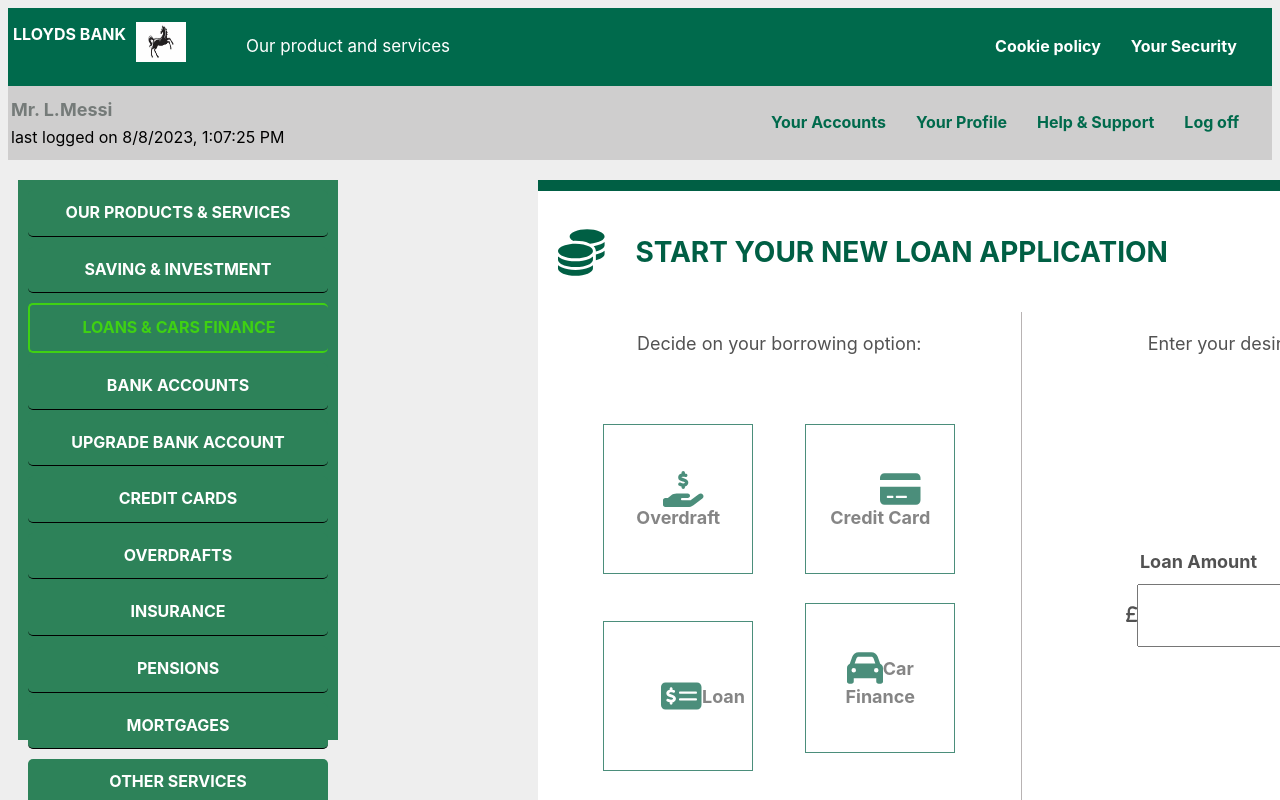
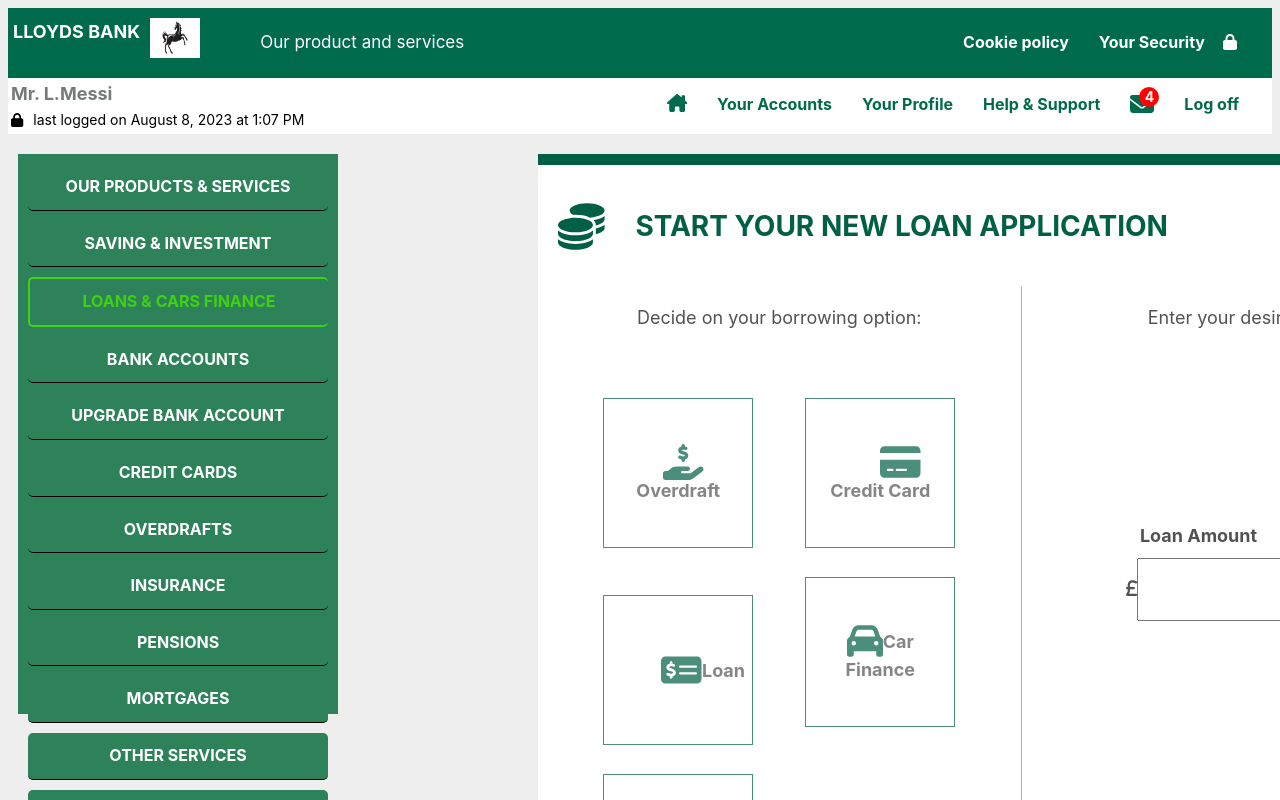
Before and after one commit to Safo-Samson/customer-interface-decisioning, a React (Vite) app: page / in a window 1280 px wide. Shown: the top 800 px of the page. Built offline with nearby package versions, Linux system fonts and the light colour scheme.

Commit message:
added icons to horizontal bar

```diff
--- a/src/components/UIComponents/HorizontalBar.css
+++ b/src/components/UIComponents/HorizontalBar.css
@@ -4,6 +4,8 @@
   background-color: #006a4c;
   padding: 5px;
   align-items: center; /* Center items vertically */
+  height: 60px;
+
 }
 
 .bar-text {
@@ -12,6 +14,7 @@
   margin-left: auto;
   display: flex; /* This enables Flexbox layout */
   flex-direction: row;
+  cursor: pointer;
 }
 
 .bar-text h4 {
@@ -30,6 +33,7 @@
   font-weight: bold; /* Make text bold */
   color: white;
   margin-right: 10px;
+  font-size: 18px;
 }
 
 .logo-container {
@@ -61,6 +65,7 @@
 .custom-dropdown {
   display: inline-block;
   position: relative;
+   z-index: 1; /* Set a higher z-index value for the dropdown container */
 }
 
 .dropdown-header {
@@ -78,6 +83,8 @@
   /* border: 1px solid #ccc; */
 
   width: 100%;
+   z-index: 2; /* Set an even higher z-index value for the dropdown content */
+
 }
 
 .custom-dropdown:hover .dropdown-content {
--- a/src/components/UIComponents/HorizontalBar.jsx
+++ b/src/components/UIComponents/HorizontalBar.jsx
@@ -1,7 +1,8 @@
 import "./HorizontalBar.css";
 import horseLogo from "../../assets/horseLogo.jpeg";
 import React from "react";
-
+import { FontAwesomeIcon } from "@fortawesome/react-fontawesome";
+import { faLock } from "@fortawesome/free-solid-svg-icons";
 const HorizontalBar = () => {
   return (
     <div className="horizontal-bar">
@@ -22,7 +23,10 @@ const HorizontalBar = () => {
 
       <div className="bar-text">
         <h4>Cookie policy</h4>
-        <h4>Your Security</h4>
+        <h4>
+          Your Security
+          <FontAwesomeIcon icon={faLock} style={{ marginLeft: "18px" }} />
+        </h4>
       </div>
 
       <i className="fa fa-user profile-icon"></i>
--- a/src/components/UIComponents/UserBar.css
+++ b/src/components/UIComponents/UserBar.css
@@ -1,10 +1,11 @@
 .user-bar {
   display: flex; /* This enables Flexbox layout */
   flex-direction: row; /* By default, Flexbox arranges items in a row */
-  background-color: rgb(207, 206, 206);
+  background-color: rgb(255, 255, 255);
   padding: 3px;
   align-items: center; /* Center items vertically */
   margin-bottom: 20px;
+   height: 50px;
 }
 
 .user-bar-text {
@@ -13,12 +14,41 @@
   margin-left: auto;
   display: flex; /* This enables Flexbox layout */
   flex-direction: row;
+   cursor: pointer;
+}
+.message-icon-container {
+  position: relative;
+  display: inline-block;
+  /* margin-right: 20px;  */
 }
 
+.message-icon {
+  font-size: 24px; /* Adjust the font size of the icon */
+  color: #006a4c;; /* Adjust the icon color */
+}
+
+.unread-messages {
+  position: absolute;
+  top: -5px; /* Adjust the vertical position of the circle */
+  right: -5px; /* Adjust the horizontal position of the circle */
+  background-color: red;
+  color: white;
+  font-size: 14px; /* Adjust the font size of the number */
+  font-weight: bold;
+  width: 20px;
+  height: 20px;
+  display: flex;
+  align-items: center;
+  justify-content: center;
+  border-radius: 50%; /* Create a circular shape */
+}
 .user-bar-text h4 {
   margin-right: 30px;
 }
 
+.Last-login{
+  font-size: 14px;
+}
 .user-bank-logo {
   width: 50px; /* Adjust the width of the logo as needed */
   height: 40px; /* Adjust the height of the logo as needed */
@@ -95,3 +125,5 @@
 .user-dropdown-content a:hover {
   background-color: #05980e;
 }
+
+/* Add these styles to your UserBar.css stylesheet */
--- a/src/components/UIComponents/UserBar.jsx
+++ b/src/components/UIComponents/UserBar.jsx
@@ -1,26 +1,56 @@
 import "./UserBar.css";
-import React from "react";
-
-import { useState, useEffect } from "react";
+import React, { useState, useEffect } from "react";
+import { FontAwesomeIcon } from "@fortawesome/react-fontawesome";
+import {
+  faLock,
+  faEnvelope,
+  faHouseChimney,
+} from "@fortawesome/free-solid-svg-icons"; // Import the envelope (message) icon
 
 const UserBar = () => {
-  const [date, setDate] = useState(new Date().toLocaleString());
+  const [formattedDate, setFormattedDate] = useState("");
+  const [unreadMessages, setUnreadMessages] = useState(4); // Replace with your actual unread message count
 
   useEffect(() => {
-    setDate(new Date().toLocaleString()), [];
-  });
+    const options = {
+      day: "numeric",
+      month: "long",
+      year: "numeric",
+      hour: "numeric",
+      minute: "numeric",
+      hour12: true,
+    };
+
+    const date = new Date();
+    const formatted = date.toLocaleString(undefined, options);
+
+    setFormattedDate(formatted);
+  }, []);
+
   return (
     <div className="user-bar">
       <div className="user-logo-container">
         <div className="user-logo-text">Mr. L.Messi</div>
-        <div className="Last-login"> last logged on {date}</div>
+
+        <div className="Last-login">
+          <FontAwesomeIcon icon={faLock} style={{ marginRight: "10px" }} />
+          last logged on {formattedDate}
+        </div>
       </div>
 
       <div className="user-bar-text">
+        <h4>
+          <FontAwesomeIcon icon={faHouseChimney} style={{ fontSize: "18px" }} />
+        </h4>
         <h4>Your Accounts</h4>
         <h4>Your Profile</h4>
         <h4>Help & Support</h4>
-        <i className="fa fa-user profile-icon"></i>
+        <h4 className="message-icon-container">
+          <FontAwesomeIcon icon={faEnvelope} className="message-icon" />
+          {unreadMessages > 0 && (
+            <div className="unread-messages">{unreadMessages}</div>
+          )}
+        </h4>
         <h4>Log off</h4>
       </div>
     </div>
--- a/src/components/UIComponents/VerticalBar.css
+++ b/src/components/UIComponents/VerticalBar.css
@@ -8,6 +8,7 @@
   height: 67.5vh;
   max-width: 300px;
   margin-left: 10px;
+
 }
 
 .vert-button {
```
